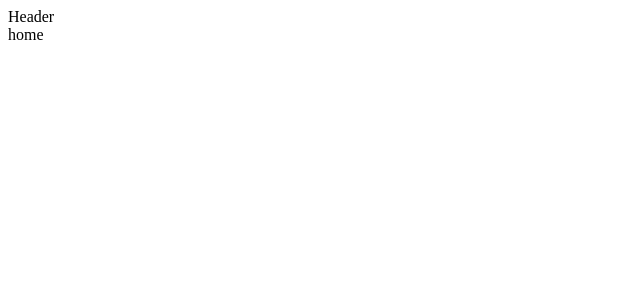
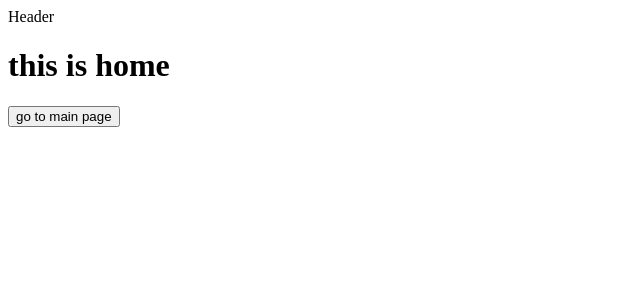
Before and after one commit to And012/react-intro-students, a React (Create React App) app: page /home in a window 1280 px wide. Shown: the top 300 px of the page, without its empty margins (0-640 px from the left). Built offline with nearby package versions, Linux system fonts and the light colour scheme.

Commit message:
added some subroutes

```diff
--- a/src/App.js
+++ b/src/App.js
@@ -8,7 +8,7 @@ function App() {
     <div>Header</div>
     <Routes>
       <Route path="/" element={<FirstComponent />} />
-      <Route path="home" element={<Home />} />
+      <Route path="home/*" element={<Home />} />
     </Routes>
   </div>
 }
--- a/src/component/HomeComponent.jsx
+++ b/src/component/HomeComponent.jsx
@@ -1,3 +1,13 @@
+import {useNavigate} from "react-router-dom";
+import {Routes, Route} from 'react-router-dom'
 export default function Home() {
-    return <div>home</div>
+    const navigate = useNavigate()
+
+    return <div>
+        <h1>this is home</h1>
+        <button onClick={() => navigate('/')}>go to main page</button>
+        <Routes>
+            <Route path={'firstFloor'} element={<div>first floor</div>}/>
+        </Routes>
+    </div>
 }
```
